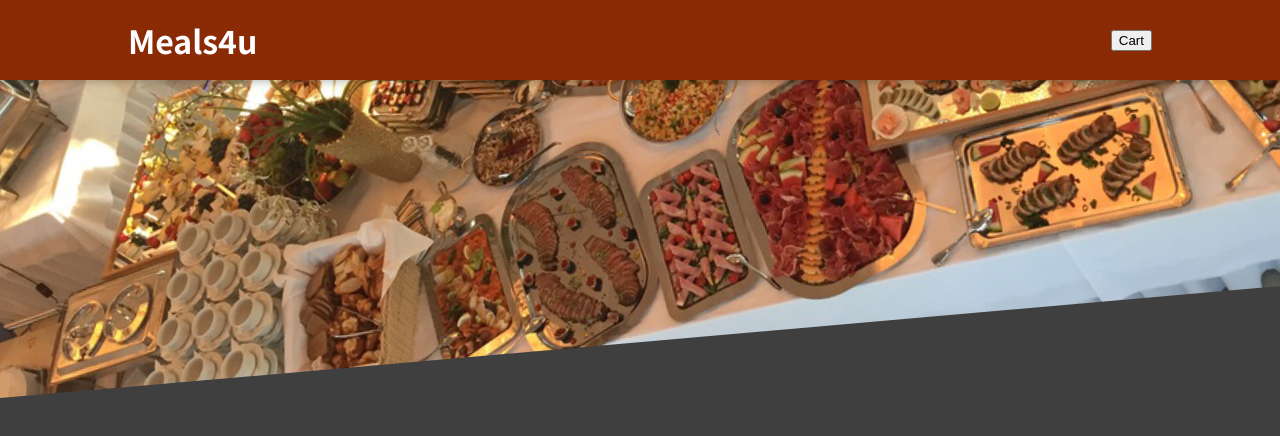
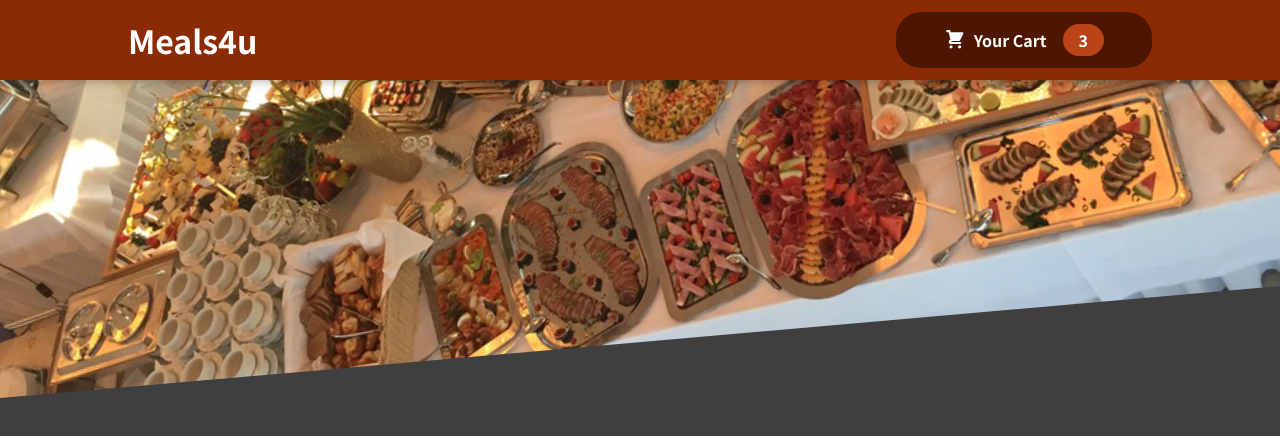
Before and after one commit to nhooley1/react-food-order-app, a React (Create React App) app: page / in a window 1280 px wide. Shown: the top 436 px of the page. Built offline with nearby package versions, Linux system fonts and the light colour scheme.

Commit message:
create header button component

```diff
--- /dev/null
+++ b/src/Cart/CartIcon.js
@@ -0,0 +1,13 @@
+const CartIcon = () => {
+  return (
+    <svg
+      xmlns="http://www.w3.org/2000/svg"
+      viewBox="0 0 20 20"
+      fill="currentColor"
+    >
+      <path d="M3 1a1 1 0 000 2h1.22l.305 1.222a.997.997 0 00.01.042l1.358 5.43-.893.892C3.74 11.846 4.632 14 6.414 14H15a1 1 0 000-2H6.414l1-1H14a1 1 0 00.894-.553l3-6A1 1 0 0017 3H6.28l-.31-1.243A1 1 0 005 1H3zM16 16.5a1.5 1.5 0 11-3 0 1.5 1.5 0 013 0zM6.5 18a1.5 1.5 0 100-3 1.5 1.5 0 000 3z" />
+    </svg>
+  );
+};
+
+export default CartIcon;
--- a/src/Layout/Header.js
+++ b/src/Layout/Header.js
@@ -1,13 +1,14 @@
 import { Fragment } from 'react';
 import mealImage from '../../src/assets/meals.jpeg';
 import classes from './Header.module.css';
+import HeaderCartButton from './HeaderCartButton';
 
 const Header = (props) => {
   return (
     <Fragment>
       <header className={classes.header}>
         <h1>Meals4u</h1>
-        <button>Cart</button>
+        <HeaderCartButton />
       </header>
       <div className={classes['main-image']}>
         <img src={mealImage} alt="food init" />
--- /dev/null
+++ b/src/Layout/HeaderCartButton.js
@@ -0,0 +1,16 @@
+import CartIcon from '../Cart/CartIcon';
+import classes from './HeaderCartButton.module.css';
+
+const HeaderCartButton = (props) => {
+  return (
+    <button className={classes.button}>
+      <span className={classes.icon}>
+        <CartIcon />
+      </span>
+      <span>Your Cart</span>
+      <span className={classes.badge}>3</span>
+    </button>
+  );
+};
+
+export default HeaderCartButton;
--- /dev/null
+++ b/src/Layout/HeaderCartButton.module.css
@@ -0,0 +1,59 @@
+.button {
+  cursor: pointer;
+  font: inherit;
+  border: none;
+  background-color: #4d1601;
+  color: white;
+  padding: 0.75rem 3rem;
+  display: flex;
+  justify-content: space-around;
+  align-items: center;
+  border-radius: 25px;
+  font-weight: bold;
+}
+
+.button:hover,
+.button:active {
+  background-color: #2c0d00;
+}
+
+.icon {
+  width: 1.35rem;
+  height: 1.35rem;
+  margin-right: 0.5rem;
+}
+
+.badge {
+  background-color: #b94517;
+  padding: 0.25rem 1rem;
+  border-radius: 25px;
+  margin-left: 1rem;
+  font-weight: bold;
+}
+
+.button:hover .badge,
+.button:active .badge {
+  background-color: #92320c;
+}
+
+.bump {
+  animation: bump 300ms ease-out;
+}
+
+@keyframes bump {
+  0% {
+    transform: scale(1);
+  }
+  10% {
+    transform: scale(0.9);
+  }
+  30% {
+    transform: scale(1.1);
+  }
+  50% {
+    transform: scale(1.15);
+  }
+  100% {
+    transform: scale(1);
+  }
+}
```
Also changed, not shown: 1 other file (tests, documents, lock files or other folders).
